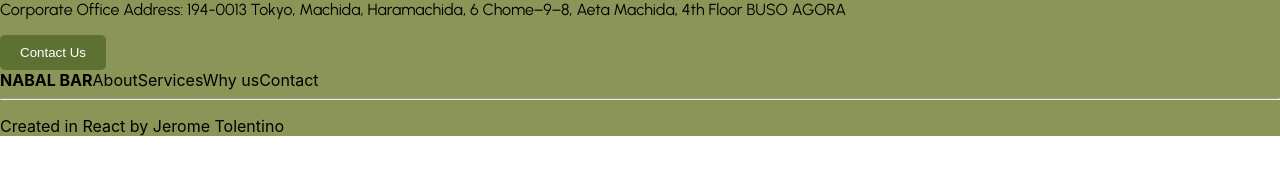
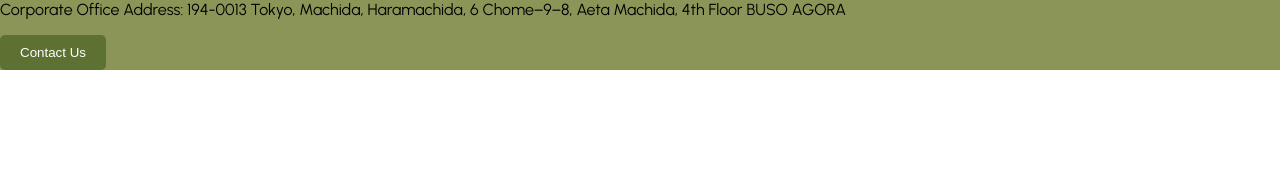
Before and after one commit to priii2403/nabal_bar, a React (Create React App) app: page /about in a window 1280 px wide. Shown: the part 610-784 px from the top of the page. Built offline with nearby package versions, Linux system fonts and the light colour scheme.

Commit message:
minor chnages

```diff
--- a/src/Screens/Product/ProductList.js
+++ b/src/Screens/Product/ProductList.js
@@ -118,7 +118,6 @@
       <Carousel
         showThumbs={false}
         infiniteLoop={true}
-        // autoPlay={true}
         interval={2000}
         dynamicHeight={true}
         style={{ display: "flex" }}
--- a/src/Screens/Product/Productlist.css
+++ b/src/Screens/Product/Productlist.css
@@ -57,35 +57,25 @@
 .price {
   font-weight: bold;
   padding-top: 3px;
-  /* font-style: normal; */
 }
 .view-more-button {
   background-color: #5d7132;
   color: #ffffff;
-  margin-left: 30px;
   border: none;
   margin-top: 20px;
-  padding: 8px 16px;
   border-radius: 5px;
   cursor: pointer;
-  margin-bottom: 20px; /* Push the button to the bottom */
+  margin-bottom: 20px;
 }
 
 .view-more-button:hover {
   background-color: #445b1d;
 }
 .card-Rimage {
-  width: 100%; /* Set image width to 100% of its container */
-  height: 200px; /* Set image height */
+  width: 100%;
+  height: 200px;
   object-fit: cover;
 }
-
-  /* width: 100%;
-  height: auto;
-  border-bottom: 1px solid #ccc; */
-
-
-
 .card-img-top {
   width: 80%;
   height: 400px;
--- a/src/components/Footer.js
+++ b/src/components/Footer.js
@@ -18,7 +18,7 @@
       style={{ backgroundColor: Colors.mainTheme2, Colors: "#ffff" }}
       className="bg-green-200 py-8 md:py-5"
     >
-      <div className="container mx-auto px-4 md:flex md:items-center md:justify-between ">
+      <div className="container mx-auto px-4 py-10 md:flex md:items-center md:justify-between">
         <div className="text-center md:text-left mb-6 md:mb-0 ">
           <h2 style={{ color: "#ffff" ,fontWeight:'bold'}} className="text-4xl fo">
             Find us.
@@ -39,17 +39,7 @@
 
         </div>
       </div>
-      <div className='flex space-x-4  px-20 py-5'>
-            <strong className='text-xl text-white'>NABAL BAR</strong>
-            <a onClick={renderAccount} className='cursor-pointer text-white hover:text-green-600 uppercase'>About</a>
-            <a className='cursor-pointer text-white hover:text-green-600 uppercase'>Services</a>
-            <a className='cursor-pointer text-white hover:text-green-600 uppercase'>Why us</a>
-            <a onClick={renderContact} className='cursor-pointer text-white hover:text-green-600 uppercase'>Contact</a>
-          </div>
-      <hr className="border-white  md:my-12" />
-      <p className="text-white text-center">
-        Created in React by Jerome Tolentino
-      </p>
+
     </div>
   );
 }
```
